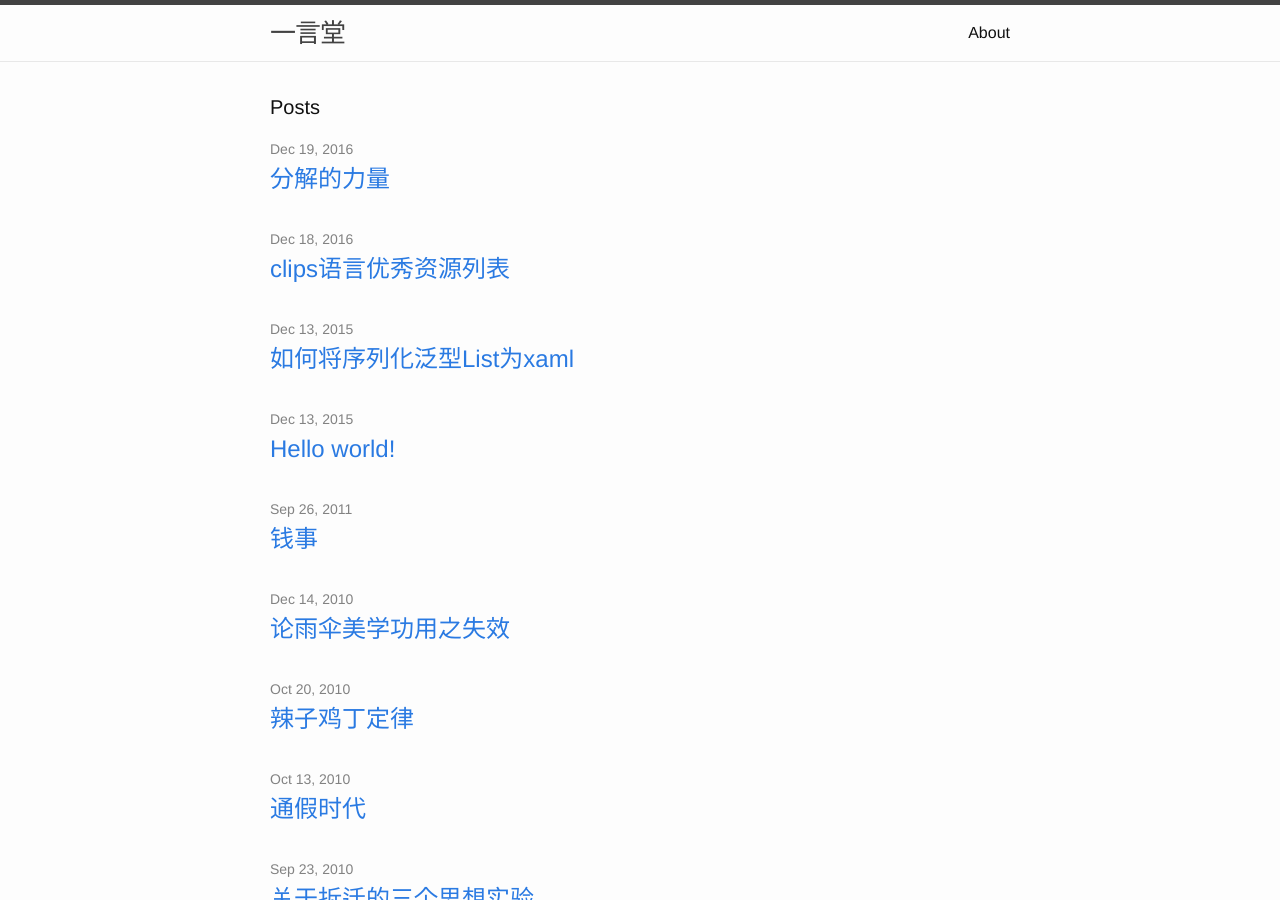
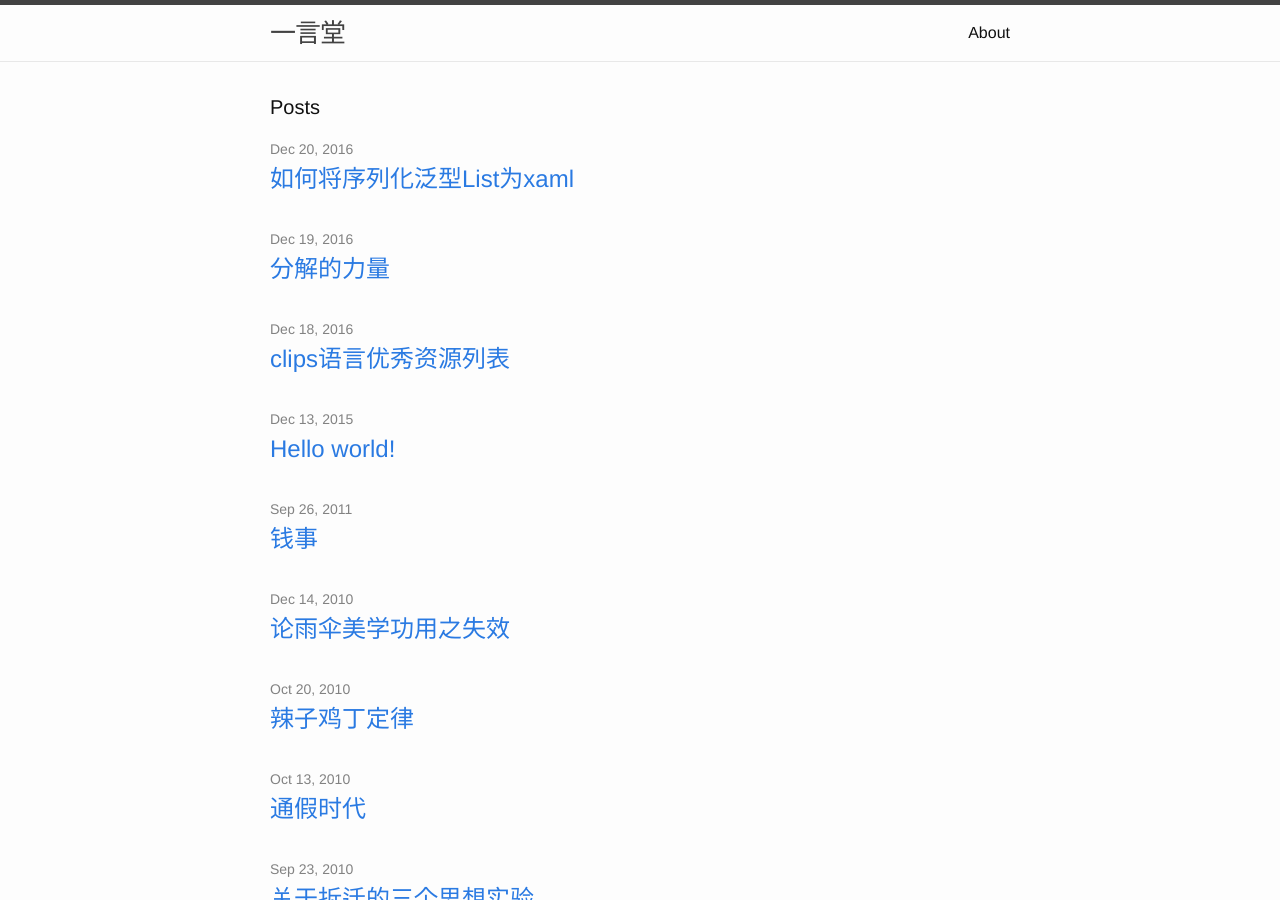
Before and after one commit to yifeitao/yifeitao.github.io, a Jekyll site: the page built from index.html, in a window 1280 px wide and 900 px high. Built offline with Jekyll 4.4.1, drawn with Linux system fonts in a browser that asks for light colours; comment, search, counter and statistics services are not loaded.

Commit message:
update date in 2016-12-20-how-to-serialize-a-list-to-xaml.md

```diff
--- a/_posts/2016-12-20-how-to-serialize-a-list-to-xaml.md
+++ b/_posts/2016-12-20-how-to-serialize-a-list-to-xaml.md
@@ -1,7 +1,7 @@
 ---
 layout: post
 title:  如何将序列化泛型List为xaml
-date:   2015-12-13 22:19:17 +0800
+date:   2016-12-20 18:57:17 +0800
 categories: coding
 ---
 Xaml实际上是一种加强版的Xml，Xaml最初是为了描述WPF控件而设计的，但其实具有一定的通用性，用Xaml序列化对象，可以自动维护对象间的引用关系，大大减轻工作量。
```
